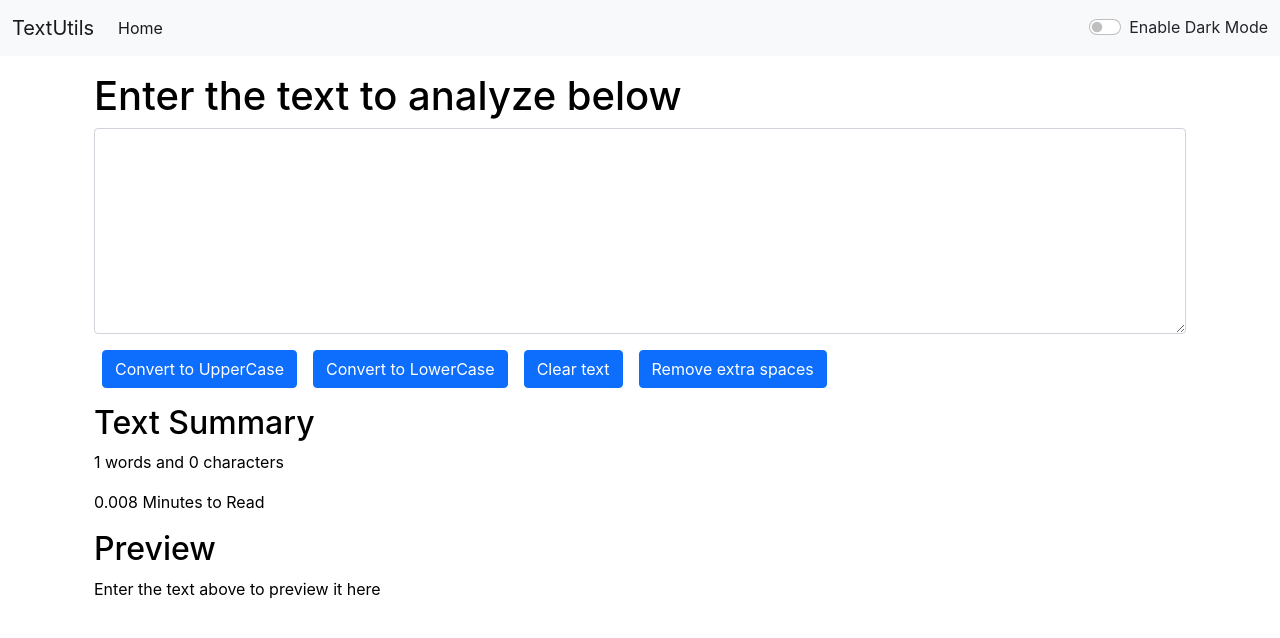
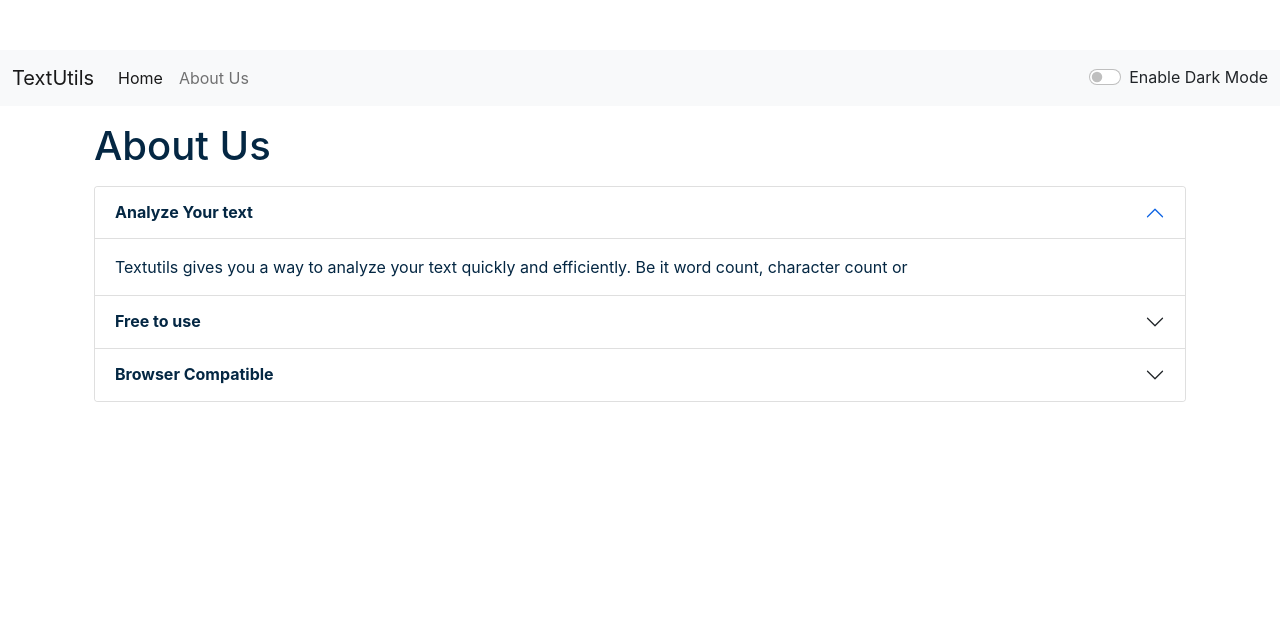
Before and after one commit to Saketh1714/Textutils-React, a React (Create React App) app: page /about in a window 1280 px wide. Shown: the top 638 px of the page. Built offline with nearby package versions, Linux system fonts and the light colour scheme.

Commit message:
Final commited

```diff
--- a/public/index.html
+++ b/public/index.html
@@ -7,14 +7,14 @@
     <meta name="theme-color" content="#000000" />
     <meta
       name="description"
-      content="TextUtils is a utility which can manipulate your text in your way you want "
+      content="TextUtils is a word counter and a character counting utility which can be used to manipulate your text in the way you want. You can remove extra spaces, copy the manipulated text as well as convert your text from Uppercase to lowercase and lowercase to Uppercase"
     />
     <link rel="apple-touch-icon" href="%PUBLIC_URL%/apple-icon-60x60.png" />
 
     <link rel="manifest" href="%PUBLIC_URL%/manifest.json" />
     <!-- Bootstrap CSS -->
     <link href="https://cdn.jsdelivr.net/npm/bootstrap@5.0.2/dist/css/bootstrap.min.css" rel="stylesheet" integrity="sha384-EVSTQN3/azprG1Anm3QDgpJLIm9Nao0Yz1ztcQTwFspd3yD65VohhpuuCOmLASjC" crossorigin="anonymous">
-    <title>TextUtils-Home</title>
+    <title>TextUtils - Word counter | character counter | lowercase to uppercase | uppercase to lowercase</title>
   </head>
   <body>
     <noscript>You need to enable JavaScript to run this app.</noscript>
--- a/src/App.js
+++ b/src/App.js
@@ -1,15 +1,15 @@
 
-import { useState } from 'react';
+import React, { useState } from 'react';
 import './App.css';
-// import About from './components/About';
+import About from './components/About';
 import NavBar from './components/NavBar';
 import TextForm from './components/TextForm';
 import Alert from './components/Alert';
-// import {
-//   BrowserRouter as Router,
-//   Route,
-//   Routes,
-// } from "react-router-dom"
+import {
+  BrowserRouter as Router,
+  Route,
+  Routes,
+} from "react-router-dom"
 
 
 function App() {
@@ -31,30 +31,30 @@ function App() {
       setMode('dark');
       document.body.style.backgroundColor='grey';
       showAlert("Dark mode has been enabled","success")
-      document.title="TextUtils-Dark Mode"
+      // document.title="TextUtils-Dark Mode"
     }
     else{
       setMode('light');
       document.body.style.backgroundColor='white';
       showAlert("Light mode has been enabled","success")
-      document.title="TextUtils- Light Mode"
+      // document.title="TextUtils- Light Mode"
     }
   };
 
   return (
     <>
-    {/* <Router> */}
+    <Router>
     <Alert alert={alert}/>
-  <NavBar title="TextUtils" aboutText="About Us" hometext="Home" mode={Mode} toggleMode={toggleMode}/>
+  <NavBar title="TextUtils" aboutText="About Us" hometext="Home" mode={Mode} toggleMode={toggleMode} key={new Date()}/>
    <div className="container my-3">
-   <TextForm showAlert={showAlert} heading="Enter the text to analyze below" mode={Mode} />
-   {/* <Routes> */}
-       {/* <Route path="/about" element={<About/>}/> */}
-       {/* <Route path="/" element={<TextForm showAlert={showAlert} heading="Enter the text to analyze below" mode={Mode} />} /> */}
-   {/* </Routes> */}
+   {/* <TextForm showAlert={showAlert} heading="Enter the text to analyze below" mode={Mode} /> */}
+   <Routes>
+       <Route path="/about" element={<About mode={Mode}/>}/>
+       <Route path="/" element={<TextForm showAlert={showAlert} heading="Enter the text to analyze below" mode={Mode} />} />
+   </Routes>
     </div>
 
-  {/* </Router> */}
+  </Router>
   </>
   );
 }
--- a/src/components/About.js
+++ b/src/components/About.js
@@ -1,76 +1,130 @@
-import React, {useState} from 'react'
+// import React from 'react'
 
-export default function About() {
+// export default function About(props) {
 
-    const [myStyle, setMyStyle] = useState({
-        color: 'black',
-        backgroundColor: 'white'
-    })
-    const [btntext, setBtnText] = useState("Enable Dark Mode")
+//     // const [myStyle, setMyStyle] = useState({
+//     //     color: 'black',
+//     //     backgroundColor: 'white'
+//     // })
+//     // const [btntext, setBtnText] = useState("Enable Dark Mode")
+//     let myStyle={
+//         color: props.mode==='dark'?'white':'#042743',
+//         backgroundColor:props.mode==='dark'?'rgb(36 74 104)':'white',
+//     }
 
-    const toggleStyle = ()=>{
-        if(myStyle.color === 'black'){
-            setMyStyle({
-                color: 'white',
-                backgroundColor: 'black',
-                border: '1px solid white'
 
-            })
-            setBtnText("Enable Light Mode")
-        }
-        else{
-            setMyStyle({
-                color: 'black',
-                backgroundColor: 'white'
-            })
-            setBtnText("Enable Dark Mode");
-        }
+//     return (
+//         <div className="container" >
+//             <h1 className="my-3" style={{color:props.mode==='dark'?'white':'#042743'}}>About Us</h1>
+//             <div className="accordion" id="accordionExample">
+//                 <div className="accordion-item">
+//                     <h2 className="accordion-header" id="headingOne">
+//                     <button className="accordion-button" type="button" style={myStyle} data-bs-toggle="collapse" data-bs-target="#collapseOne" aria-expanded="true" aria-controls="collapseOne">
+//                         {/* Accordion Item #1 */}
+//                         <strong>Analyze Your text </strong>
+//                     </button>
+//                     </h2>
+//                     <div id="collapseOne" className="accordion-collapse collapse show" aria-labelledby="headingOne" data-bs-parent="#accordionExample">
+//                     <div className="accordion-body" style={myStyle}>
+//                     Textutils gives you a way to analyze your text quickly and efficiently. Be it word count, character count or
+//                     </div>
+//                     </div>
+//                 </div>
+//                 <div className="accordion-item" style={myStyle}>
+//                     <h2 className="accordion-header" id="headingTwo">
+//                     <button className="accordion-button collapsed" style={myStyle} type="button" data-bs-toggle="collapse" data-bs-target="#collapseTwo" aria-expanded="false" aria-controls="collapseTwo">
+//                         {/* Accordion Item #2 */}
+//                         <strong>Free to use </strong>
+//                     </button>
+//                     </h2>
+//                     <div id="collapseTwo" className="accordion-collapse collapse" aria-labelledby="headingTwo" data-bs-parent="#accordionExample">
+//                     <div className="accordion-body" style={myStyle}>
+//                         {/* <strong>This is the second item's accordion body.</strong> It is hidden by default, until the collapse plugin adds the appropriate classes that we use to style each element. These classes control the overall appearance, as well as the showing and hiding via CSS transitions. You can modify any of this with custom CSS or overriding our default variables. It's also worth noting that just about any HTML can go within the <code>.accordion-body</code>, though the transition does limit overflow. */}
+//                         TextUtils is a free character counter tool that provides instant character count & word count statistics for a given text. TextUtils reports the number of words and characters. Thus it is suitable for writing text with word/ character limit.
+
+//                     </div>
+//                     </div>
+//                 </div>
+//                 <div className="accordion-item">
+//                     <h2 className="accordion-header" id="headingThree">
+//                     <button className="accordion-button collapsed" style={myStyle} type="button" data-bs-toggle="collapse" data-bs-target="#collapseThree" aria-expanded="false" aria-controls="collapseThree">
+//                         {/* /Accordion Item #3 */}
+//                         <strong>Browser Compatible </strong>
+//                     </button>
+//                     </h2>
+//                     <div id="collapseThree" className="accordion-collapse collapse" aria-labelledby="headingThree" data-bs-parent="#accordionExample">
+//                     <div className="accordion-body" style={myStyle}>
+//                         {/* <strong>This is the third item's accordion body.</strong> It is hidden by default, until the collapse plugin adds the appropriate classes that we use to style each element. These classes control the overall appearance, as well as the showing and hiding via CSS transitions. You can modify any of this with custom CSS or overriding our default variables. It's also worth noting that just about any HTML can go within the <code>.accordion-body</code>, though the transition does limit overflow. */}
+//                         This word counter software works in any web browsers such as Chrome, Firefox, Internet Explorer, Safari, Opera. It suits to count characters in facebook, blog, books, excel document, pdf document, essays, etc.
+//                     </div>
+//                     </div>
+//                 </div>
+//             </div>
+//             {/* <div className="container my-3">
+//                 <button onClick={toggleStyle} type="button" className="btn btn-primary">{btntext}</button>
+//             </div> */}
+//         </div>
+//     )
+// }
+
+
+import React from 'react'
+
+export default function About(props) {
+
+    // const [myStyle, setMyStyle] = useState({
+    //     color: 'black',
+    //     backgroundColor: 'white'
+    // })
+    let myStyle = {
+        color: props.mode ==='dark'?'white':'#042743',
+        backgroundColor: props.mode ==='dark'?'rgb(36 74 104)':'white',
     }
 
     return (
-        <div className="container" style={myStyle}>
-            <h1 className="my-3">About Us</h1>
+        <div className="container">
+            <h1 className="my-3" style={{color: props.mode ==='dark'?'white':'#042743'}}>About Us</h1>
             <div className="accordion" id="accordionExample">
                 <div className="accordion-item">
                     <h2 className="accordion-header" id="headingOne">
                     <button className="accordion-button" type="button" style={myStyle} data-bs-toggle="collapse" data-bs-target="#collapseOne" aria-expanded="true" aria-controls="collapseOne">
-                        Accordion Item #1
+                    <strong>Analyze Your text </strong>
                     </button>
                     </h2>
                     <div id="collapseOne" className="accordion-collapse collapse show" aria-labelledby="headingOne" data-bs-parent="#accordionExample">
                     <div className="accordion-body" style={myStyle}>
-                        <strong>This is the first item's accordion body.</strong> It is shown by default, until the collapse plugin adds the appropriate classes that we use to style each element. These classes control the overall appearance, as well as the showing and hiding via CSS transitions. You can modify any of this with custom CSS or overriding our default variables. It's also worth noting that just about any HTML can go within the <code>.accordion-body</code>, though the transition does limit overflow.
+                    Textutils gives you a way to analyze your text quickly and efficiently. Be it word count, character count or
+
                     </div>
                     </div>
                 </div>
-                <div className="accordion-item" style={myStyle}>
+                <div className="accordion-item">
                     <h2 className="accordion-header" id="headingTwo">
                     <button className="accordion-button collapsed" style={myStyle} type="button" data-bs-toggle="collapse" data-bs-target="#collapseTwo" aria-expanded="false" aria-controls="collapseTwo">
-                        Accordion Item #2
+                    <strong>Free to use </strong>
                     </button>
                     </h2>
                     <div id="collapseTwo" className="accordion-collapse collapse" aria-labelledby="headingTwo" data-bs-parent="#accordionExample">
                     <div className="accordion-body" style={myStyle}>
-                        <strong>This is the second item's accordion body.</strong> It is hidden by default, until the collapse plugin adds the appropriate classes that we use to style each element. These classes control the overall appearance, as well as the showing and hiding via CSS transitions. You can modify any of this with custom CSS or overriding our default variables. It's also worth noting that just about any HTML can go within the <code>.accordion-body</code>, though the transition does limit overflow.
+                    TextUtils is a free character counter tool that provides instant character count & word count statistics for a given text. TextUtils reports the number of words and characters. Thus it is suitable for writing text with word/ character limit.
                     </div>
                     </div>
                 </div>
                 <div className="accordion-item">
                     <h2 className="accordion-header" id="headingThree">
                     <button className="accordion-button collapsed" style={myStyle} type="button" data-bs-toggle="collapse" data-bs-target="#collapseThree" aria-expanded="false" aria-controls="collapseThree">
-                        Accordion Item #3
+                    <strong>Browser Compatible </strong>
                     </button>
                     </h2>
                     <div id="collapseThree" className="accordion-collapse collapse" aria-labelledby="headingThree" data-bs-parent="#accordionExample">
                     <div className="accordion-body" style={myStyle}>
-                        <strong>This is the third item's accordion body.</strong> It is hidden by default, until the collapse plugin adds the appropriate classes that we use to style each element. These classes control the overall appearance, as well as the showing and hiding via CSS transitions. You can modify any of this with custom CSS or overriding our default variables. It's also worth noting that just about any HTML can go within the <code>.accordion-body</code>, though the transition does limit overflow.
+                    This word counter software works in any web browsers such as Chrome, Firefox, Internet Explorer, Safari, Opera. It suits to count characters in facebook, blog, books, excel document, pdf document, essays, etc.
+
                     </div>
                     </div>
                 </div>
             </div>
-            <div className="container my-3">
-                <button onClick={toggleStyle} type="button" className="btn btn-primary">{btntext}</button>
-            </div>
+
         </div>
     )
 }
--- a/src/components/Alert.js
+++ b/src/components/Alert.js
@@ -6,9 +6,11 @@ export default function Alert(props) {
         return lower.charAt(0).toUpperCase()+lower.slice(1);
     }
   return (
-     props.alert && <div className={`alert alert-${props.alert.type} alert-dismissible fade show`} role="alert">
+    <div style={{height:'50px'}}>
+     {props.alert && <div className={`alert alert-${props.alert.type} alert-dismissible fade show`} role="alert">
             <strong>{capitalize(props.alert.type)}</strong>:{props.alert.msg}
 
+    </div>}
     </div>
   )
 }
--- a/src/components/NavBar.js
+++ b/src/components/NavBar.js
@@ -1,23 +1,23 @@
 import React from 'react'
 import PropTypes from 'prop-types';
-// import { Link } from 'react-router-dom';
+import { Link } from 'react-router-dom';
 
 export default function NavBar(props) {
   return (
     <nav className={`navbar navbar-expand-lg navbar-${props.mode} bg-${props.mode}`}>
     <div className="container-fluid">
-      <a className="navbar-brand" href="/">{props.title}</a>
+      <Link className="navbar-brand" to="/">{props.title}</Link>
       <button className="navbar-toggler" type="button" data-bs-toggle="collapse" data-bs-target="#navbarSupportedContent" aria-controls="navbarSupportedContent" aria-expanded="false" aria-label="Toggle navigation">
         <span className="navbar-toggler-icon"></span>
       </button>
       <div className="collapse navbar-collapse" id="navbarSupportedContent">
         <ul className="navbar-nav me-auto mb-2 mb-lg-0">
           <li className="nav-item">
-            <a className="nav-link active" aria-current="page" href="/">{props.hometext}</a>
+            <Link className="nav-link active" aria-current="page" to="/">{props.hometext}</Link>
           </li>
-          {/* <li className="nav-item">
+          <li className="nav-item">
             <Link className="nav-link" to="/about">{props.aboutText}</Link>
-          </li> */}
+          </li>
         </ul>
 
         <div className={`form-check form-switch text-${props.mode==='light'?'Dark':'light'}`}>
--- a/src/components/TextForm.js
+++ b/src/components/TextForm.js
@@ -28,27 +28,36 @@ export default function TextForm(props) {
     setText(newText.join(" "))
     props.showAlert("Extra spaces remoevd","success");
   }
+  const handlecopytext=()=>{
+    // var text=document.getElementById("myBox");
+    // text.ariaSelected();
+    navigator.clipboard.writeText(text);
+    // document.getSelection().removeAllRanges();
+    props.showAlert("Copied to Clipboard!","success");
+
+  }
     const [text,setText]=useState("");
     // setText("new Text");
   return (
         <>
       <div className='container' style={{color:props.mode==='dark'?'white':'black'}}>
-            <h1>{props.heading}</h1>
+            <h1 className='mb-4'>{props.heading}</h1>
             <div className="mb-3">
-                <textarea className="form-control" value={text} onChange={handleonchange}  style={{backgroundColor:props.mode==='dark'?'grey':'white',color:props.mode==='dark'?'white':'black'}} id="myBox" rows="8"></textarea>
+                <textarea className="form-control" value={text} onChange={handleonchange}  style={{backgroundColor:props.mode==='dark'?'#13466e':'white',color:props.mode==='dark'?'white':'#042743'}} id="myBox" rows="8"></textarea>
 
            </div>
-           <button className="btn btn-primary mx-2" onClick={handleuponclick}>Convert to UpperCase</button>
-           <button className="btn btn-primary mx-2" onClick={handlelowclick}>Convert to LowerCase</button>
-           <button className="btn btn-primary mx-2" onClick={handleclearclick}>Clear text</button>
-           <button className="btn btn-primary mx-2" onClick={handleextraspaces}>Remove extra spaces</button>
+           <button disabled={text.length===0} className="btn btn-primary mx-2 my-2" onClick={handleuponclick}>Convert to UpperCase</button>
+           <button disabled={text.length===0} className="btn btn-primary mx-2 my-2" onClick={handlelowclick}>Convert to LowerCase</button>
+           <button disabled={text.length===0} className="btn btn-primary mx-2 my-2" onClick={handleclearclick}>Clear text</button>
+           <button disabled={text.length===0} className="btn btn-primary mx-2 my-2" onClick={handleextraspaces}>Remove extra spaces</button>
+           <button disabled={text.length===0} className="btn btn-primary mx-2 my-2" onClick={handlecopytext}>Copy text</button>
     </div>
-    <div className="container my-3" style={{color:props.mode==='dark'?'white':'black'}}>
+    <div className="container my-3" style={{color:props.mode==='dark'?'white':'#042743'}}>
         <h2>Text Summary</h2>
-        <p>{text.split(" ").length} words and {text.length} characters</p>
-        <p>{0.008* text.split(" ").length} Minutes to Read</p>
+        <p>{text.split(" ").filter((element)=>{return element.length!==0}).length} words and {text.length} characters</p>
+        <p>{0.008* text.split(" ").filter((element)=>{return element.length!==0}).length} Minutes to Read</p>
         <h2>Preview</h2>
-        <p>{text.length>0?text:"Enter the text above to preview it here"}</p>
+        <p>{text.length>0?text:"Nothing to preview!"}</p>
     </div>
     </>
   )
```
